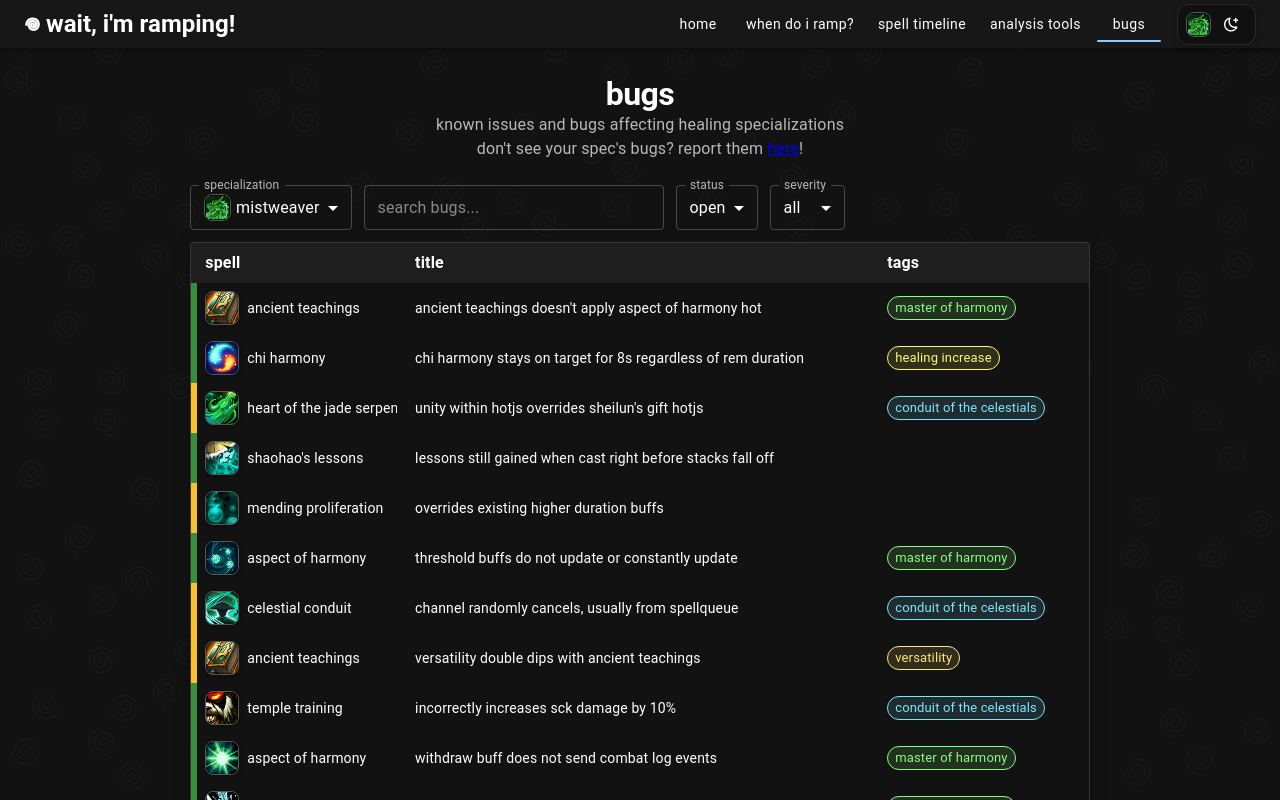
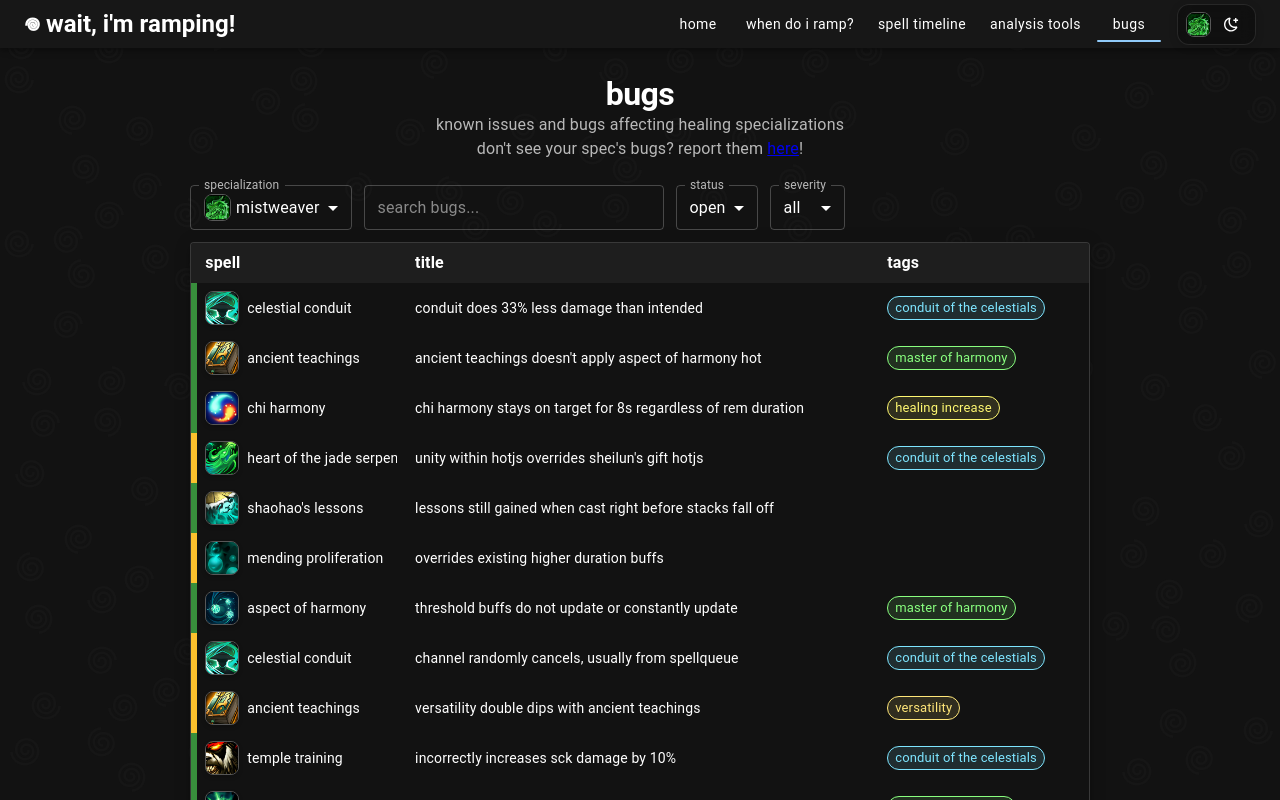
Before and after one commit to lolswirl/wait-im-ramping, a Next.js app: page /bugs in a window 1280 px wide. Shown: the top 800 px of the page. Built offline with nearby package versions, Linux system fonts and the light colour scheme; what @mui/material-nextjs would draw is missing.

Commit message:
add conduit damage bug

```diff
--- a/src/data/bugs/monk/mistweaver.ts
+++ b/src/data/bugs/monk/mistweaver.ts
@@ -595,6 +595,16 @@ const BUGS: Bug[] = [
         tags: [TAGS.MOH],
         lastBuildTested: "62958",
     },
+    {
+        spell: SPELLS.CELESTIAL_CONDUIT,
+        affectedSpells: [],
+        severity: SEVERITY.LOW,
+        title: "Conduit does 33% less damage than intended",
+        description: "Spellpower in spelldata is 1100% AP but the spell is doing 737.7% AP damage",
+        notes: "core passive has entries for -25% damage (effect 27 and 28) and -15% damage (effect 21) that would exit out to 701.25% AP.",
+        tags: [TAGS.CONDUIT],
+        lastBuildTested: "63163",
+    },
 ];
 
 export default BUGS;
```
